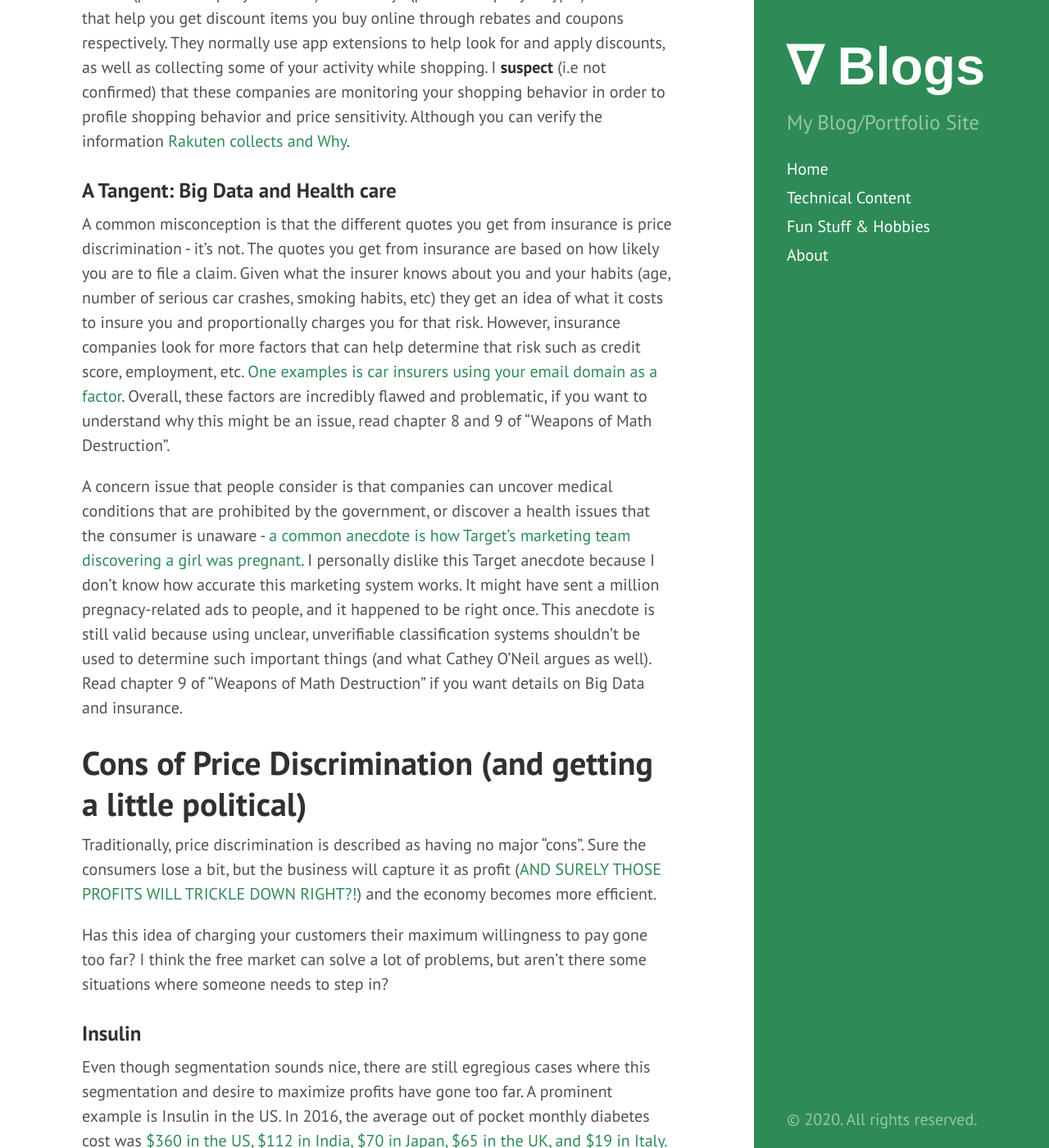
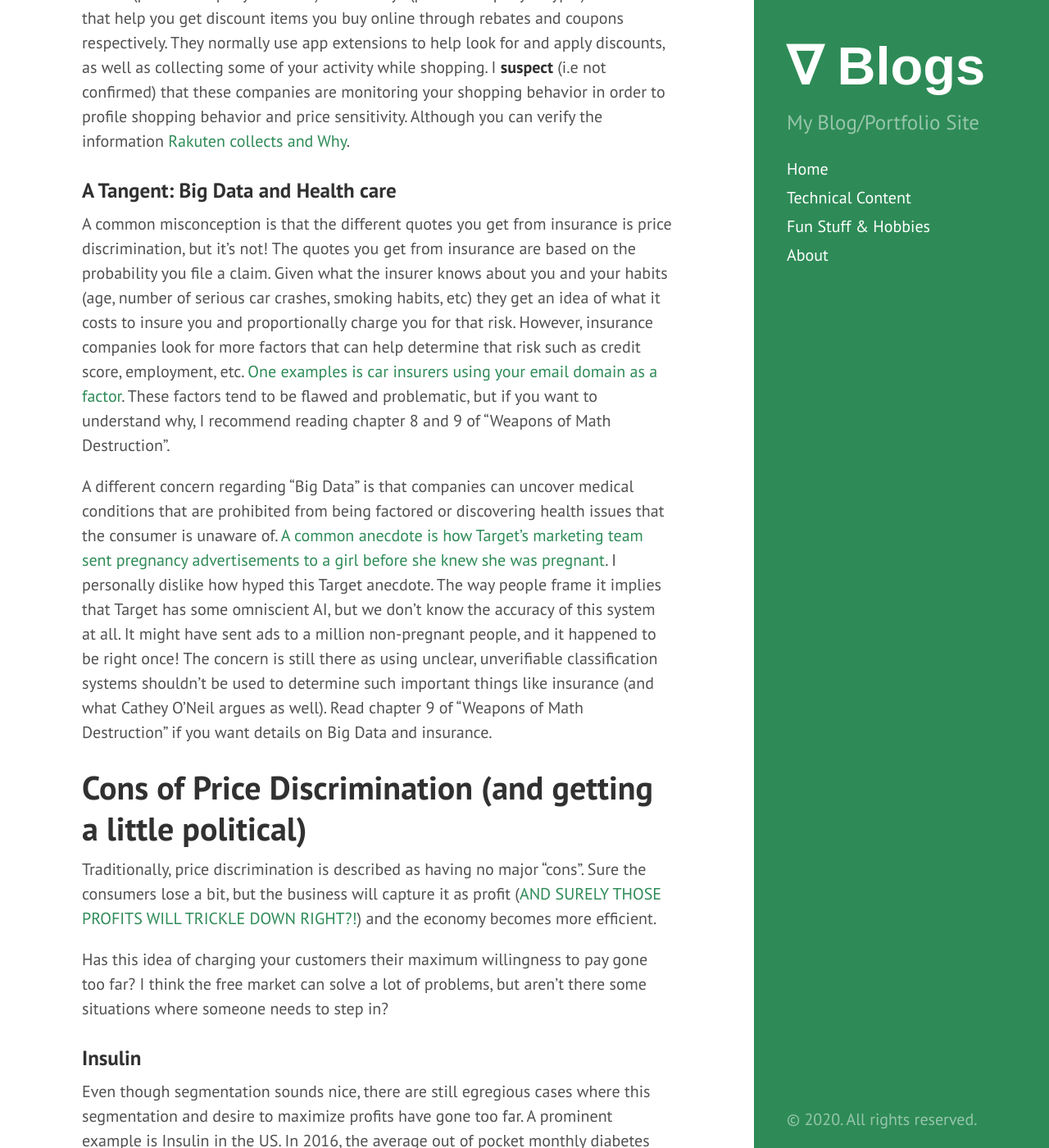
Before and after one commit to tedkim97/tedkim97.github.io, a Jekyll site: the page built from _posts/2019-03-02-price_disc_seg.md, in a window 1280 px wide and 1400 px high, scrolled down 22809 px. Shown: the whole window at 82% size. Built offline with Jekyll 4.4.1, drawn with Linux system fonts in a browser that asks for light colours; formulas are drawn with MathJax 3.

Commit message:
asodiaodij

```diff
--- a/_posts/2019-03-02-price_disc_seg.md
+++ b/_posts/2019-03-02-price_disc_seg.md
@@ -314,14 +314,9 @@ Just because price discrimination seems infeasible, doesn't mean researchers are
 Ebates (parent company: Rakuten) and Honeys (parent company: Paypal) are tools that help you get discount items you buy online through rebates and coupons respectively. They normally use app extensions to help look for and apply discounts, as well as collecting some of your activity while shopping. I **suspect** (i.e not confirmed) that these companies are monitoring your shopping behavior in order to profile shopping behavior and price sensitivity. Although you can verify the information [Rakuten collects and Why](https://www.rakuten.com/help/article/what-data-rakuten-collects-and-why-360041231553).
 
 ### A Tangent: Big Data and Health care
-A common misconception is that the different quotes you get from insurance is price discrimination - it's not. The quotes you get from insurance are based on how likely you are to file a claim. Given what the insurer knows about you and your habits (age, number of serious car crashes, smoking habits, etc) they get an idea of what it costs to insure you and proportionally charges you for that risk. However, insurance companies look for more factors that can help determine that risk such as credit score, employment, etc. [One examples is car insurers using your email domain as a factor](https://uk.finance.yahoo.com/news/email-address-can-see-pay-car-insurance-103744431.html?guce_referrer=aHR0cHM6Ly93d3cuZ29vZ2xlLmNvbS8&guce_referrer_sig=AQAAAMSjLAf5e_jmjJz0MRG03MUyyuN670BcpmWwxMhfWe5furQa29lrIMHUADo3DoDXJoBExy_QGfSLnv97cZg2LHf01f9o9OXuAFPdRHgah0eDjpzuJB5iQgsZb9qAF6qT304vLmzha_GAug4GDM9vCYIReO4Hw_H47c7-NkIPDddl&_guc_consent_skip=1596872406). Overall, these factors are incredibly flawed and problematic, if you want to understand why this might be an issue, read chapter 8 and 9 of "Weapons of Math Destruction".
+A common misconception is that the different quotes you get from insurance is price discrimination, but it's not! The quotes you get from insurance are based on the probability you file a claim. Given what the insurer knows about you and your habits (age, number of serious car crashes, smoking habits, etc) they get an idea of what it costs to insure you and proportionally charge you for that risk. However, insurance companies look for more factors that can help determine that risk such as credit score, employment, etc. [One examples is car insurers using your email domain as a factor](https://uk.finance.yahoo.com/news/email-address-can-see-pay-car-insurance-103744431.html?guce_referrer=aHR0cHM6Ly93d3cuZ29vZ2xlLmNvbS8&guce_referrer_sig=AQAAAMSjLAf5e_jmjJz0MRG03MUyyuN670BcpmWwxMhfWe5furQa29lrIMHUADo3DoDXJoBExy_QGfSLnv97cZg2LHf01f9o9OXuAFPdRHgah0eDjpzuJB5iQgsZb9qAF6qT304vLmzha_GAug4GDM9vCYIReO4Hw_H47c7-NkIPDddl&_guc_consent_skip=1596872406). These factors tend to be flawed and problematic, but if you want to understand why, I recommend reading chapter 8 and 9 of "Weapons of Math Destruction".
 
-A concern issue that people consider is that companies can uncover medical conditions that are prohibited by the government, or discover a health issues that the consumer is unaware - [a common anecdote is how Target's marketing team discovering a girl was pregnant](https://www.nytimes.com/2012/02/19/magazine/shopping-habits.html). I personally dislike this Target anecdote because I don't know how accurate this marketing system works. It might have sent a million pregnacy-related ads to people, and it happened to be right once. This anecdote is still valid because using unclear, unverifiable classification systems shouldn't be used to determine such important things (and what Cathey O'Neil argues as well). Read chapter 9 of "Weapons of Math Destruction" if you want details on Big Data and insurance.
-
-<!-- ### Convincing Consumers to buy: targetting and behavioral nudging
-
-##### Sweatcoin
-I got an advertisement for "Sweatcoin" an app/virtual currency that rewarded you for walking (this was when cryptocurrencies were wildly popular). I suspected that they were trying to aggregate walking pattern of their users to sell to some data vendor. The website promises that they do not sell their data and they keep their information private - the company's main form of monetization was showing advertisements to the users while they have the app open/walking. However, this is a classic example of targeting users to encourage them to buy the advertised goods. -->
+A different concern regarding "Big Data" is that companies can uncover medical conditions that are prohibited from being factored or discovering health issues that the consumer is unaware of. [A common anecdote is how Target's marketing team sent pregnancy advertisements to a girl before she knew she was pregnant](https://www.nytimes.com/2012/02/19/magazine/shopping-habits.html). I personally dislike how hyped this Target anecdote. The way people frame it implies that Target has some omniscient AI, but we don't know the accuracy of this system at all. It might have sent ads to a million non-pregnant people, and it happened to be right once! The concern is still there as using unclear, unverifiable classification systems shouldn't be used to determine such important things like insurance (and what Cathey O'Neil argues as well). Read chapter 9 of "Weapons of Math Destruction" if you want details on Big Data and insurance.
 
 # Cons of Price Discrimination (and getting a little political)
 Traditionally, price discrimination is described as having no major "cons". Sure the consumers lose a bit, but the business will capture it as profit ([AND SURELY THOSE PROFITS WILL TRICKLE DOWN RIGHT?!](https://en.wikipedia.org/wiki/Trickle-down_economics#Criticisms)) and the economy becomes more efficient.
```
